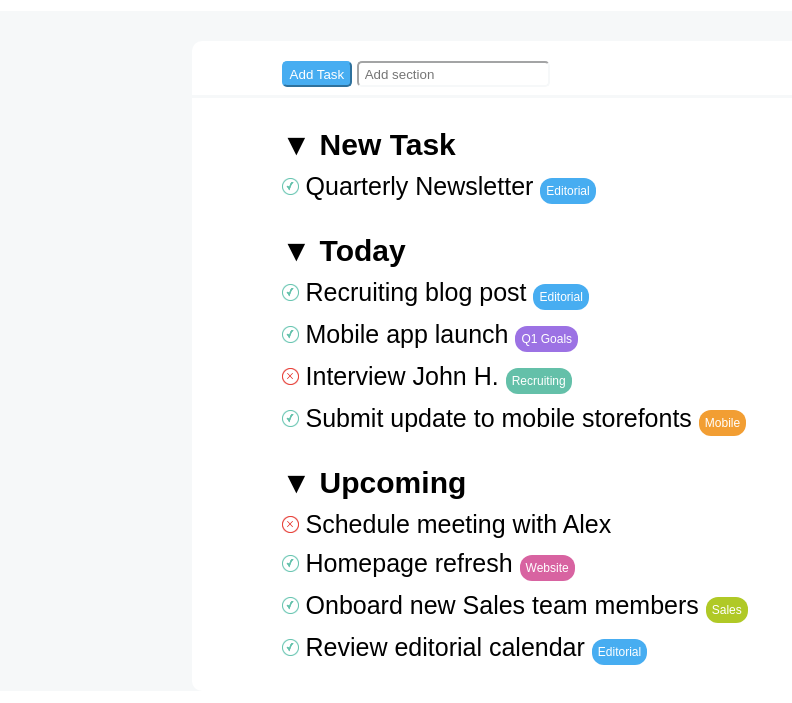
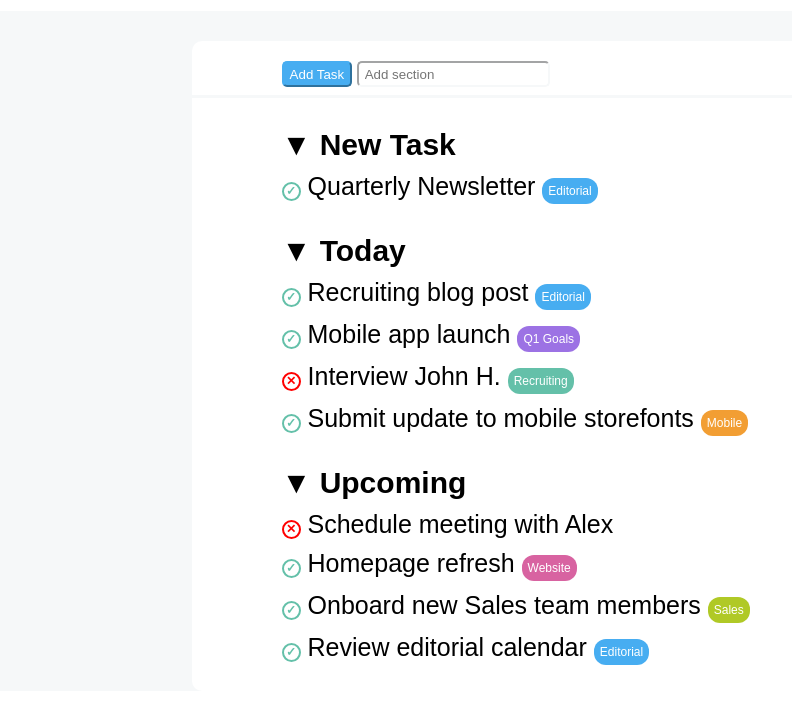
Before and after one commit to JacopoP/html-css-toboolist, a plain HTML site: page index.html in a window 1280 px wide. Shown: the part 63-766 px from the top of the page, without its empty margins (0-792 px from the left). Drawn offline with Linux system fonts and the light colour scheme.

Commit message:
Cambio con il selettore "before"

```diff
--- a/css/style.css
+++ b/css/style.css
@@ -64,12 +64,39 @@ nav input{
 
 /* list rules */
 
+.checkbox.done::before{
+    content: "\2713";
+    color: #64C0A9;
+    border: 2px solid #64C0A9;
+}
+
+.checkbox.cancel::before{
+    content: "\2715";
+    color: red;
+    border: 2px solid red;
+}
+
+.checkbox::before{
+    display: inline-block;
+    width: 15px;
+    height: 15px;
+    font-size: 12px;
+    border-radius: 50%;
+    line-height: 15px;
+    text-align: center;
+    font-weight: 600;
+}
+
 .task-order{
     margin-top: 30px;
 }
 
 .task-order h2{
     font-size: 30px;
+}
+
+.task-order h2:before{
+    content: "\25BC";
 }
 
 .element-list{
--- a/index.html
+++ b/index.html
@@ -31,10 +31,10 @@
 
                 <section class="task-order">
                     <h2>
-                        &#9660; New Task
+                         New Task
                     </h2>
                     <div class="element-list">
-                        <img src="img/checkmark.png" alt="check">
+                        <span class="checkbox done"></span>
                         Quarterly Newsletter
                         <div class="editorial-color task-type">
                             Editorial
@@ -44,31 +44,31 @@
 
                 <section class="task-order">
                     <h2>
-                        &#9660; Today
+                         Today
                     </h2>
                     <div class="element-list">
-                        <img src="img/checkmark.png" alt="check">
+                        <span class="checkbox done"></span>
                         Recruiting blog post
                         <div class="editorial-color task-type">
                             Editorial
                         </div>
                     </div>
                     <div class="element-list">
-                        <img src="img/checkmark.png" alt="check">
+                        <span class="checkbox done"></span>
                         Mobile app launch
                         <div class="q1-color task-type">
                             Q1 Goals
                         </div>
                     </div>
                     <div class="element-list">
-                        <img src="img/Cross.png" alt="cross">
+                        <span class="checkbox cancel"></span>
                         Interview John H.
                         <div class="recruiting-color task-type">
                             Recruiting
                         </div>
                     </div>
                     <div class="element-list">
-                        <img src="img/checkmark.png" alt="check">
+                        <span class="checkbox done"></span>
                         Submit update to mobile storefonts
                         <div class="mobile-color task-type">
                             Mobile
@@ -78,28 +78,28 @@
 
                 <section class="task-order">
                     <h2>
-                        &#9660; Upcoming
+                         Upcoming
                     </h2>
                     <div class="element-list">
-                        <img src="img/Cross.png" alt="cross">
+                        <span class="checkbox cancel"></span>
                         Schedule meeting with Alex
                     </div>
                     <div class="element-list">
-                        <img src="img/checkmark.png" alt="check">
+                        <span class="checkbox done"></span>
                         Homepage refresh
                         <div class="website-color task-type">
                             Website
                         </div>
                     </div>
                     <div class="element-list">
-                        <img src="img/checkmark.png" alt="check">
+                        <span class="checkbox done"></span>
                         Onboard new Sales team members
                         <div class="sale-color task-type">
                             Sales
                         </div>
                     </div>
                     <div class="element-list">
-                        <img src="img/checkmark.png" alt="check">
+                        <span class="checkbox done"></span>
                         Review editorial calendar
                         <div class="editorial-color task-type">
                             Editorial
```
